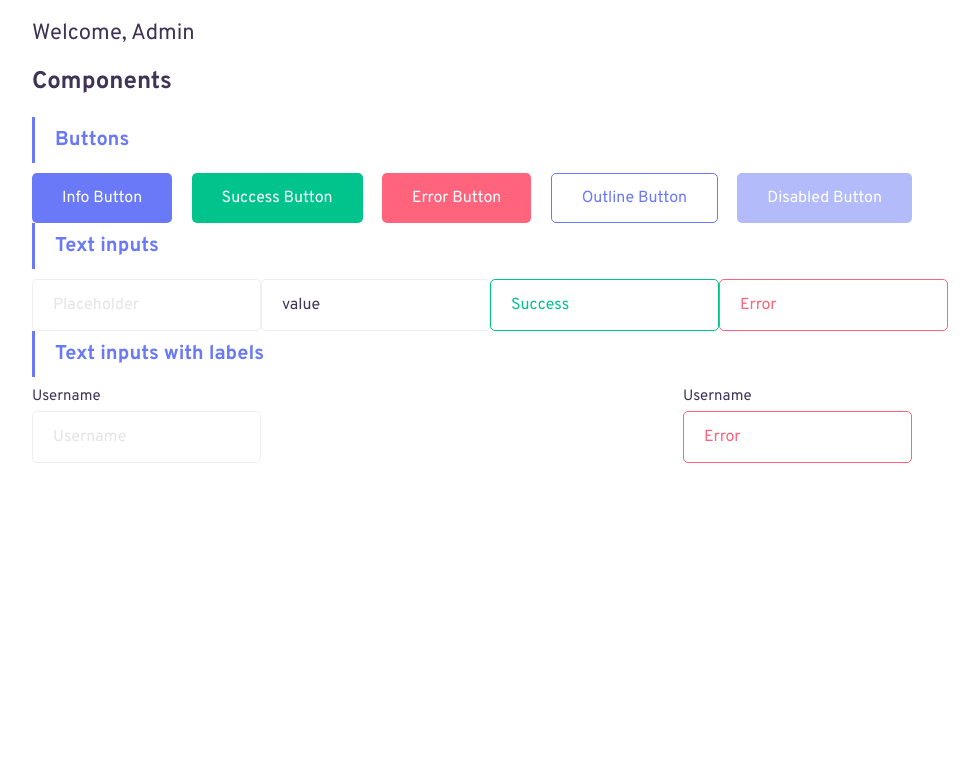
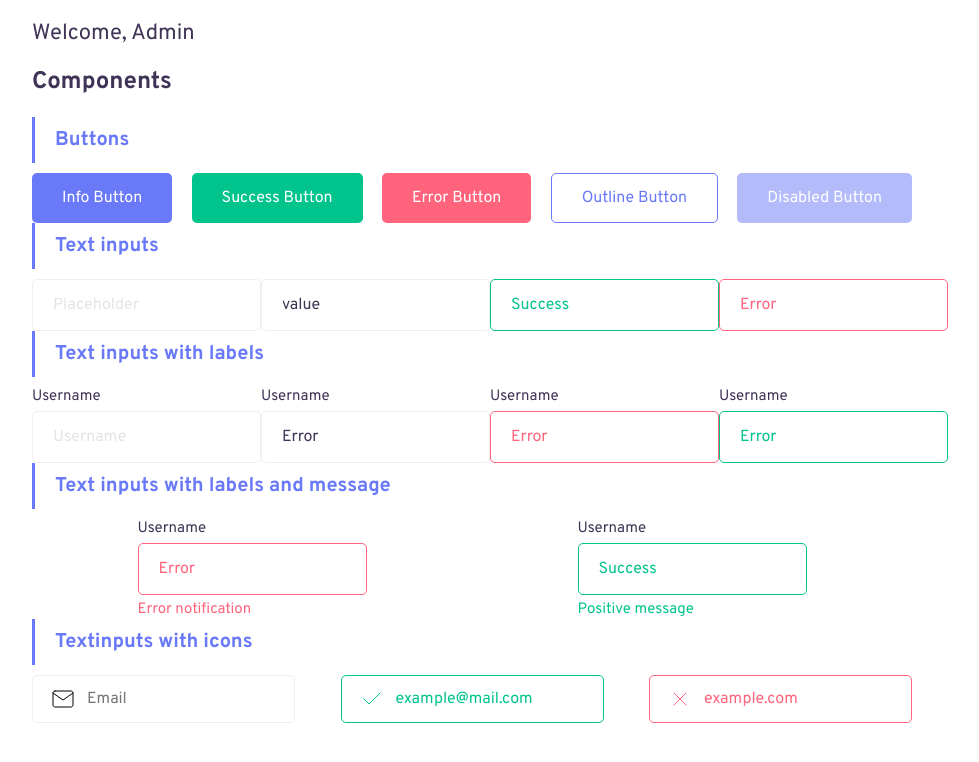
Before and after one commit to ocfranz/system-design, a React (Create React App) app: page / in a window 1280 px wide. Shown: the top 762 px of the page, without its empty margins (168-1147 px from the left). Built offline with nearby package versions, Linux system fonts and the light colour scheme.

Commit message:
Adding icon input component

```diff
--- /dev/null
+++ b/src/components/IconInput/ErrorIcon.js
@@ -0,0 +1,18 @@
+import React from "react";
+const X = ({ size = 24, color = "#000000" }) => (
+  <svg
+    xmlns="http://www.w3.org/2000/svg"
+    width={size}
+    height={size}
+    viewBox="0 0 24 24"
+    fill="none"
+    stroke={color}
+    strokeWidth="1"
+    strokeLinecap="round"
+    strokeLinejoin="round"
+  >
+    <line x1="18" y1="6" x2="6" y2="18"></line>
+    <line x1="6" y1="6" x2="18" y2="18"></line>
+  </svg>
+);
+export default X;
--- a/src/components/IconInput/IconInput.js
+++ b/src/components/IconInput/IconInput.js
@@ -4,20 +4,31 @@ import {
   IconInputLabel,
   IconInputWrapper,
   IconInputStyled,
+  IconInputMessage,
+  IconInputContainer,
 } from "./IconInput.styles";
+import ErrorIcon from "./ErrorIcon";
+import SuccessIcon from "./SuccessIcon";
+import { colors } from "../../styles/colors";
 const IconInput = ({
   childrenIcon,
   id,
   value,
   onChange,
+  label,
   placeholder,
   error,
   success,
+  showMessage,
+  message,
 }) => {
   return (
     <IconInputWrapper>
-      <IconInputLabel>
-        {childrenIcon}
+      <IconInputLabel>{label}</IconInputLabel>
+      <IconInputContainer error={error} success={success}>
+        {error && <ErrorIcon color={colors.error} />}
+        {success && <SuccessIcon color={colors.success} />}
+        {!error && !success && childrenIcon}
         <IconInputStyled
           value={value}
           id={id}
@@ -26,13 +37,21 @@ const IconInput = ({
           error={error}
           success={success}
         />
-      </IconInputLabel>
+      </IconInputContainer>
+
+      <IconInputMessage
+        showMessage={showMessage}
+        error={error}
+        success={success}
+      >
+        {message}
+      </IconInputMessage>
     </IconInputWrapper>
   );
 };
 
 IconInput.propTypes = {
-  childrenIcon : PropTypes.element.isRequired,
+  childrenIcon: PropTypes.element.isRequired,
   id: PropTypes.string.isRequired,
   onChange: PropTypes.func.isRequired,
   placeholder: PropTypes.string,
--- a/src/components/IconInput/IconInput.styles.js
+++ b/src/components/IconInput/IconInput.styles.js
@@ -1,7 +1,49 @@
-import styled from "styled-component";
-import { InputStyled, InputWrapper, InputLabel } from "../Input/Input.styles";
+import styled from "styled-components";
+import { colors } from "../../styles/colors";
+import {
+  InputStyled,
+  InputWrapper,
+  InputLabel,
+  InputMessage,
+} from "../Input/Input.styles";
 
-const IconInputStyled = styled(InputStyled)``;
+const IconInputStyled = styled.input`
+  box-sizing: border-box;
+  border-radius: 5px;
+  font-size: 16px;
+  line-height: 18px;
+  font-weight: normal;
+  margin-left: 10px;
+  border: none;
+  color: ${(props) => {
+    if (props.error) return colors.error;
+    if (props.success) return colors.success;
+    return colors.darK;
+  }};
+  &:focus {
+    outline: none;
+    box-shadow: none;
+  }
+`;
 const IconInputWrapper = styled(InputWrapper)``;
 const IconInputLabel = styled(InputLabel)``;
-export { IconInputLabel, IconInputWrapper, IconInputStyled };
+const IconInputMessage = styled(InputMessage)``;
+const IconInputContainer = styled.div`
+  display: flex;
+  align-items: center;
+  border: ${(props) => {
+    if (props.success) return `1px solid ${colors.success}`;
+    if (props.error) return `1px solid ${colors.error}`;
+    return "1px solid rgba(228, 228, 228, 0.6)";
+  }};
+  padding: 11px 18px;
+  border-radius: 5px;
+`;
+
+export {
+  IconInputLabel,
+  IconInputWrapper,
+  IconInputStyled,
+  IconInputMessage,
+  IconInputContainer,
+};
--- /dev/null
+++ b/src/components/IconInput/SuccessIcon.js
@@ -0,0 +1,17 @@
+import React from "react";
+const Check = ({ size = 24, color = "#000000" }) => (
+  <svg
+    xmlns="http://www.w3.org/2000/svg"
+    width={size}
+    height={size}
+    viewBox="0 0 24 24"
+    fill="none"
+    stroke={color}
+    strokeWidth="1"
+    strokeLinecap="round"
+    strokeLinejoin="round"
+  >
+    <polyline points="20 6 9 17 4 12"></polyline>
+  </svg>
+);
+export default Check;
--- a/src/components/IconInput/index.js
+++ b/src/components/IconInput/index.js
@@ -0,0 +1 @@
+export { default } from "./IconInput";
--- a/src/components/Input/Input.js
+++ b/src/components/Input/Input.js
@@ -1,6 +1,11 @@
 import React from "react";
 import PropTypes from "prop-types";
-import { InputWrapper, InputLabel, InputStyled } from "./Input.styles";
+import {
+  InputWrapper,
+  InputLabel,
+  InputStyled,
+  InputMessage,
+} from "./Input.styles";
 const Input = ({
   id,
   value,
@@ -10,6 +15,8 @@ const Input = ({
   success,
   label,
   labeled,
+  message,
+  showMessage,
 }) => {
   return (
     <InputWrapper>
@@ -24,6 +31,9 @@ const Input = ({
         error={error}
         success={success}
       />
+      <InputMessage showMessage={showMessage} error={error} success={success}>
+        {message}
+      </InputMessage>
     </InputWrapper>
   );
 };
@@ -32,6 +42,8 @@ Input.defaultProps = {
   placeholder: "",
   labeled: false,
   label: "Label",
+  message: "",
+  showMessage: false,
 };
 Input.propTypes = {
   id: PropTypes.string.isRequired,
@@ -39,6 +51,8 @@ Input.propTypes = {
   placeholder: PropTypes.string,
   labeled: PropTypes.bool,
   label: PropTypes.string,
+  message: PropTypes.string,
+  showMessage: PropTypes.bool,
 };
 
 export default Input;
--- a/src/components/Input/Input.styles.js
+++ b/src/components/Input/Input.styles.js
@@ -62,4 +62,15 @@ const InputStyled = styled.input`
   }
 `;
 
-export { InputWrapper, InputLabel, InputStyled };
+const InputMessage = styled.span`
+  color: ${(props) => {
+    if (props.error) return colors.error;
+    return colors.success;
+  }};
+  display: block;
+  padding: 5px 0px 0px 0px;
+  font-size: 15px;
+  display: ${(props) => (props.showMessage ? " block" : "none")};
+`;
+
+export { InputWrapper, InputLabel, InputStyled, InputMessage };
--- /dev/null
+++ b/src/modules/InputWithIcon/InputWithIcon.js
@@ -0,0 +1,73 @@
+import React, { useState } from "react";
+import PropTypes from "prop-types";
+
+import MailIcon from "./MailIcon";
+
+import IconInput from "../../components/IconInput";
+import AdminHeading from "../../components/AdminHeading";
+const InputWithIcon = ({}) => {
+  const [values, setValues] = useState({
+    input_icon_default: "",
+    input_icon_success: "example@mail.com",
+    input_icon_error: "example.com",
+  });
+  const handleOnInputChange = (event, id) => {
+    switch (id) {
+      case "default-input":
+        setValues({ ...values, input_icon_default: event.target.value });
+        break;
+      case "default-input-success":
+        setValues({ ...values, input_icon_success: event.target.value });
+        break;
+      case "default-input-error":
+        setValues({ ...values, input_icon_error: event.target.value });
+        break;
+      default:
+        throw new Error("Error input id");
+    }
+  };
+
+  return (
+    <div>
+      <AdminHeading children="Textinputs with icons" />
+      <div
+        style={{
+          display: "flex",
+          justifyContent: "space-between",
+          paddingBottom: "20px",
+        }}
+      >
+        <IconInput
+          id="default-input"
+          label="mail"
+          value={values.input_icon_default}
+          onChange={(e) => handleOnInputChange(e, "default-input")}
+          childrenIcon={<MailIcon />}
+          placeholder="Email"
+        />
+        <IconInput
+          id="default-input"
+          label="mail"
+          value={values.input_icon_success}
+          onChange={(e) => handleOnInputChange(e, "default-input-success")}
+          childrenIcon={<MailIcon />}
+          success={true}
+          placeholder="Email"
+        />
+        <IconInput
+          id="default-input"
+          label="mail"
+          value={values.input_icon_error}
+          onChange={(e) => handleOnInputChange(e, "default-input-error")}
+          childrenIcon={<MailIcon />}
+          error={true}
+          placeholder="Email"
+        />
+      </div>
+    </div>
+  );
+};
+
+InputWithIcon.propTypes = {};
+
+export default InputWithIcon;
--- /dev/null
+++ b/src/modules/InputWithIcon/MailIcon.js
@@ -0,0 +1,18 @@
+import React from "react";
+const Mail = ({ size = 24, color = "#000000" }) => (
+  <svg
+    xmlns="http://www.w3.org/2000/svg"
+    width={size}
+    height={size}
+    viewBox="0 0 24 24"
+    fill="none"
+    stroke={color}
+    strokeWidth="1"
+    strokeLinecap="round"
+    strokeLinejoin="round"
+  >
+    <path d="M4 4h16c1.1 0 2 .9 2 2v12c0 1.1-.9 2-2 2H4c-1.1 0-2-.9-2-2V6c0-1.1.9-2 2-2z"></path>
+    <polyline points="22,6 12,13 2,6"></polyline>
+  </svg>
+);
+export default Mail;
--- /dev/null
+++ b/src/modules/InputWithIcon/index.js
@@ -0,0 +1 @@
+export { default } from "./InputWithIcon";
--- a/src/pages/Admin/Admin.jsx
+++ b/src/pages/Admin/Admin.jsx
@@ -2,6 +2,8 @@ import React, { useState } from "react";
 import Button from "../../components/Button";
 import AdminHeading from "../../components/AdminHeading";
 import Input from "../../components/Input";
+
+import InputWithIcon from "../../modules/InputWithIcon";
 const Admin = () => {
   const [inputValues, setInputValues] = useState({
     default: "",
@@ -10,6 +12,8 @@ const Admin = () => {
     error: "Error",
     labeled_default: "",
     labeled_error: "Error",
+    labeled_error_message: "Error",
+    labeled_success_message: "Success",
   });
   const handleOnInputChange = (event, id) => {
     switch (id) {
@@ -30,6 +34,18 @@ const Admin = () => {
         break;
       case "labeled-error-input":
         setInputValues({ ...inputValues, labeled_error: event.target.value });
+        break;
+      case "labeled-error-message-input":
+        setInputValues({
+          ...inputValues,
+          labeled_error_message: event.target.value,
+        });
+        break;
+      case "labeled-success-message-input":
+        setInputValues({
+          ...inputValues,
+          labeled_success_message: event.target.value,
+        });
         break;
       default:
         throw new Error("Error input id");
@@ -113,10 +129,55 @@ const Admin = () => {
             label="Username"
             value={inputValues.labeled_error}
             onChange={(e) => handleOnInputChange(e, "labeled-error-input")}
+          />
+          <Input
+            id="labeled-input"
+            labeled={true}
+            label="Username"
+            value={inputValues.labeled_error}
+            onChange={(e) => handleOnInputChange(e, "labeled-error-input")}
             error={true}
+          />
+          <Input
+            id="labeled-input"
+            labeled={true}
+            label="Username"
+            value={inputValues.labeled_error}
+            onChange={(e) => handleOnInputChange(e, "labeled-error-input")}
+            success={true}
           />
         </div>
       </div>
+      <div>
+        <AdminHeading children="Text inputs with labels and message" />
+        <div style={{ display: "flex", justifyContent: "space-around" }}>
+          <Input
+            id="labeled-input"
+            labeled={true}
+            label="Username"
+            value={inputValues.labeled_error_message}
+            onChange={(e) =>
+              handleOnInputChange(e, "labeled-error-message-input")
+            }
+            error={true}
+            showMessage={true}
+            message="Error notification"
+          />
+          <Input
+            id="labeled-input"
+            labeled={true}
+            label="Username"
+            value={inputValues.labeled_success_message}
+            onChange={(e) =>
+              handleOnInputChange(e, "labeled-success-message-input")
+            }
+            success={true}
+            showMessage={true}
+            message="Positive message"
+          />
+        </div>
+      </div>
+      <InputWithIcon />
     </div>
   );
 };
```
Also changed, not shown: 1 other file (tests, documents, lock files or other folders).
